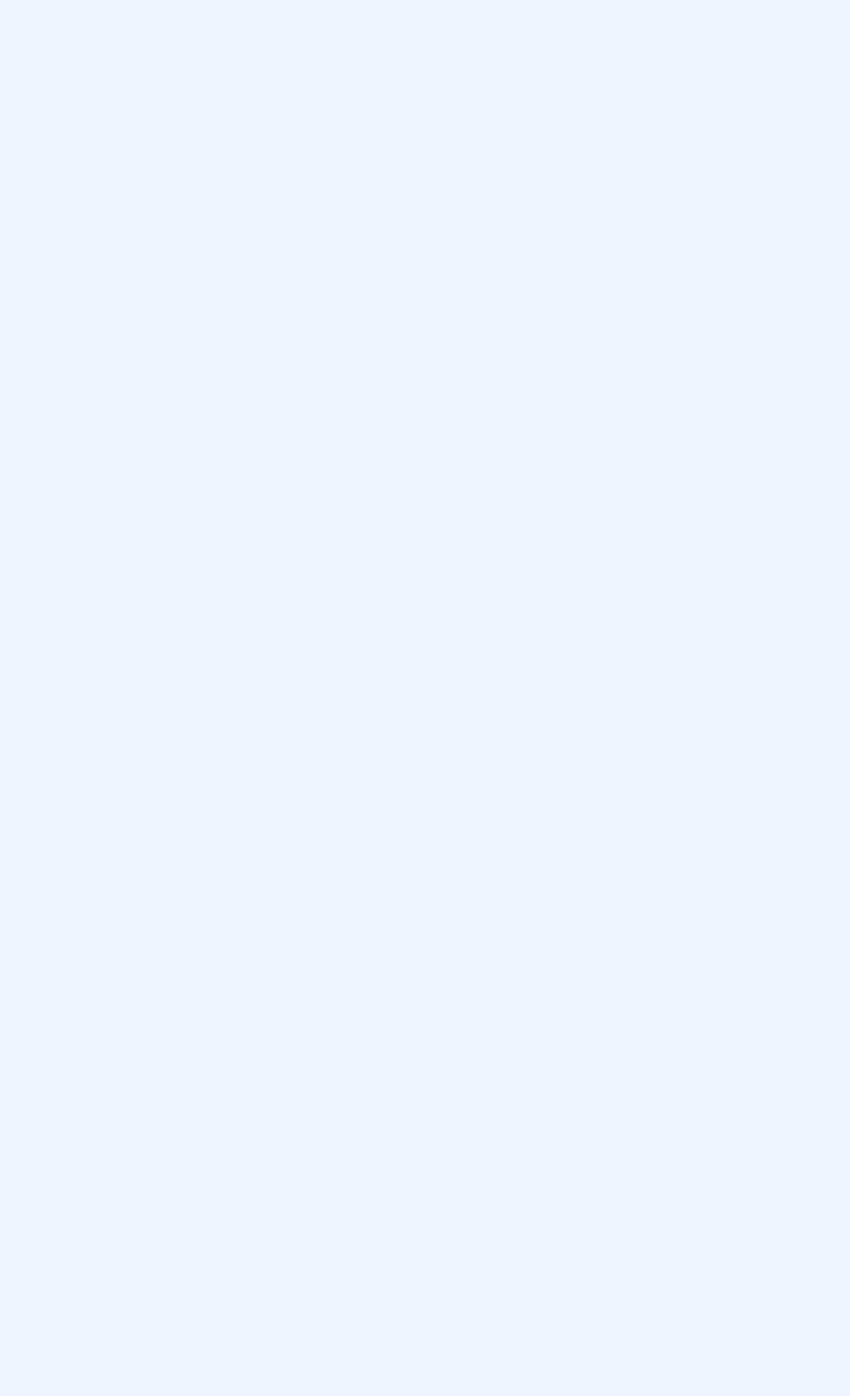
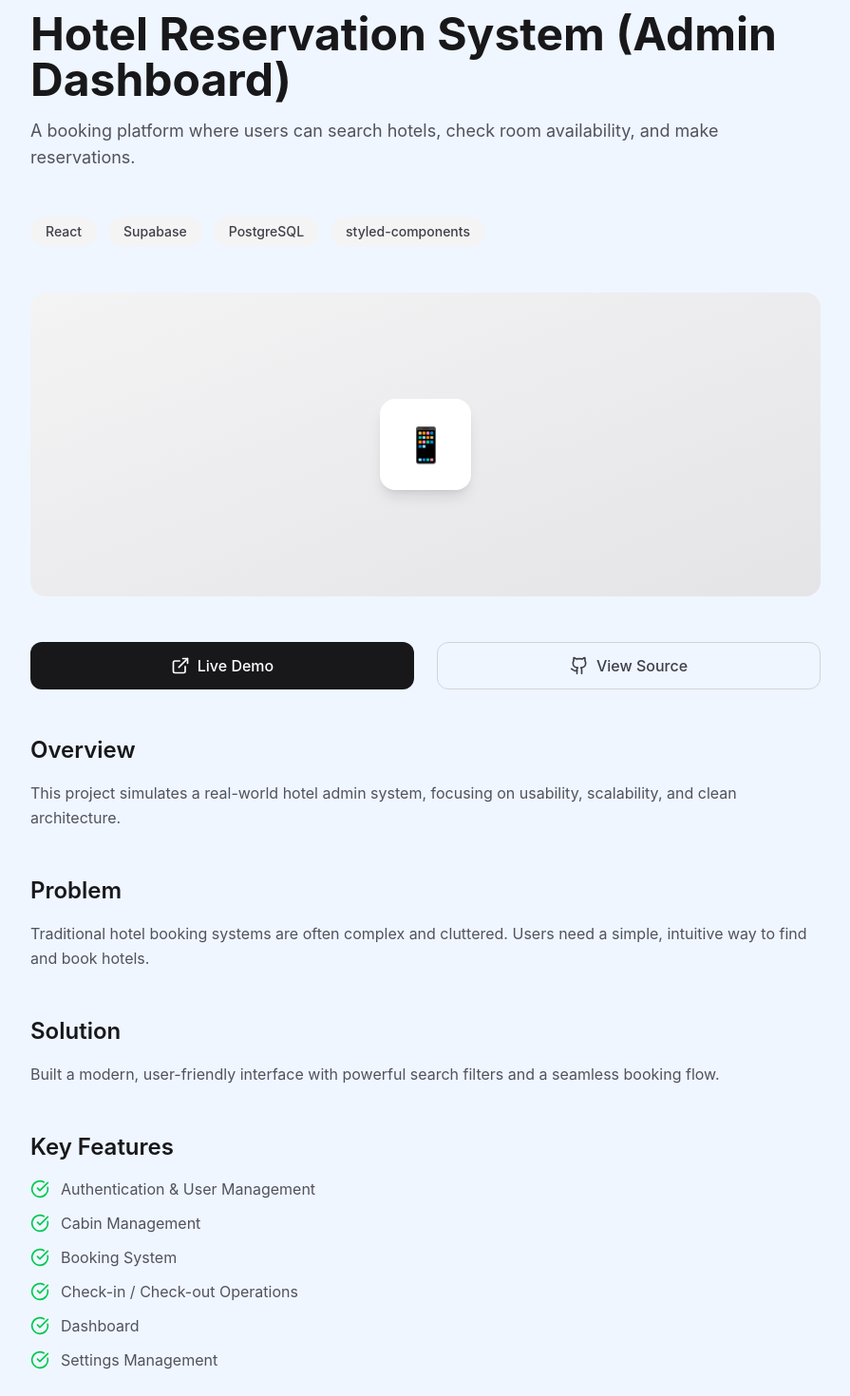
Before and after one commit to LynnHtetKyaw95/portfolio, a Next.js app: page /projects/hotel-reservation in a window 1280 px wide. Before the commit this address had no page. Shown: the part 140-1610 px from the top of the page at 95% size, without its empty margins (192-1087 px from the left). Before the commit the page ends 800 px from the top, so only its background shows below. Built offline with nearby package versions, Linux system fonts and the light colour scheme.

Commit message:
hotel (admin)

```diff
--- a/data/projects.ts
+++ b/data/projects.ts
@@ -1,33 +1,34 @@
 import { Project } from "@/types";
 
 export const projects: Project[] = [
-  // {
-  //   slug: "hotel-reservation",
-  //   title: "Hotel Reservation System",
-  //   description:
-  //     "A booking platform where hotel employee can search hotels, check room availability, and make reservations.",
-  //   fullDescription:
-  //     "A booking platform where users can search hotels, check room availability, and make reservations.",
-  //   stack: ["Next.js", "Prisma", "PostgreSQL"],
-  //   image: "/projects/hotel-reservation.jpg",
-  //   github: "https://github.com/LynnHtetKyaw95/hotel-reservation",
-  //   overview:
-  //     "A full-featured hotel booking platform that allows users to search for hotels by location, check room availability, view photos and amenities, and complete reservations.",
-  //   problem:
-  //     "Traditional hotel booking systems are often complex and cluttered. Users need a simple, intuitive way to find and book hotels.",
-  //   solution:
-  //     "Built a modern, user-friendly interface with powerful search filters and a seamless booking flow.",
-  //   features: [
-  //     "Hotel search by location and dates",
-  //     "Filter by price, rating, amenities",
-  //     "Room availability calendar",
-  //     "User authentication and profiles",
-  //     "Booking management and history",
-  //     "Admin dashboard for hotel managers",
-  //   ],
-  //   challenges:
-  //     "Implementing real-time availability checking and handling concurrent booking requests while maintaining data consistency.",
-  // },
+  {
+    slug: "hotel-reservation",
+    title: "Hotel Reservation System (Admin Dashboard)",
+    description:
+      "A modern full-stack hotel management dashboard built with React and Supabase, designed for hotel staff to manage bookings, cabins, and daily operations efficiently.",
+    fullDescription:
+      "A booking platform where users can search hotels, check room availability, and make reservations.",
+    stack: ["React", "Supabase", "PostgreSQL", "styled-components"],
+    image: "/projects/shirin_admin.png",
+    liveDemo: "https://shirin-resort.vercel.app/",
+    github: "https://github.com/LynnHtetKyaw95/Shirin_Resort",
+    overview:
+      "This project simulates a real-world hotel admin system, focusing on usability, scalability, and clean architecture.",
+    problem:
+      "Traditional hotel booking systems are often complex and cluttered. Users need a simple, intuitive way to find and book hotels.",
+    solution:
+      "Built a modern, user-friendly interface with powerful search filters and a seamless booking flow.",
+    features: [
+      "Authentication & User Management",
+      "Cabin Management",
+      "Booking System",
+      "Check-in / Check-out Operations",
+      "Dashboard",
+      "Settings Management",
+    ],
+    challenges:
+      "Implementing real-time availability checking and handling concurrent booking requests while maintaining data consistency.",
+  },
   // {
   //   slug: "kanji-kensaku",
   //   title: "Kanji Kensaku",
```
Also changed, not shown: public/projects/shirin_admin.PNG (added).
